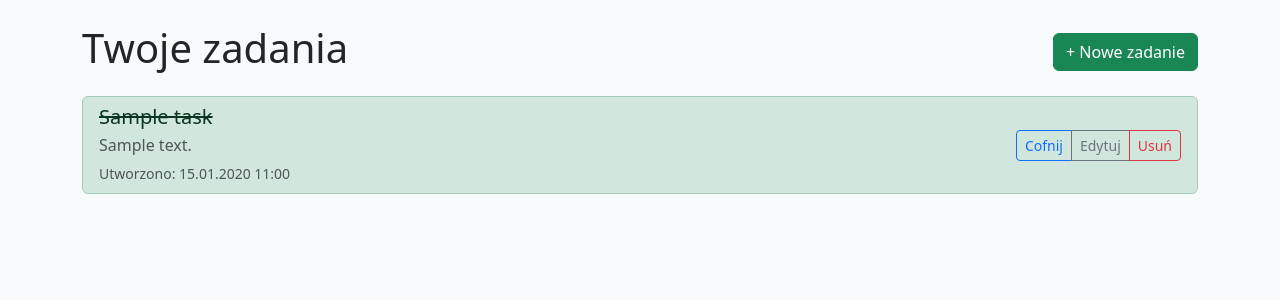
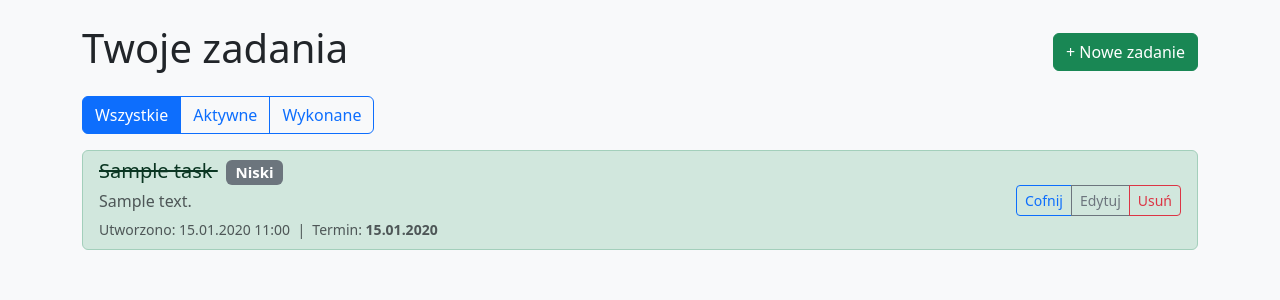
Before and after one commit to G1olog1c/TodoProject, a Django app: page /tasks/ in a window 1280 px wide. Shown: the part 56-356 px from the top of the page. Run offline with Django 5.2, Linux system fonts and the light colour scheme; a user stored in the database is signed in; tables that the repository leaves empty hold one stand-in row (values such as "Sample post").

Commit message:
Add priority, due date and list filter

```diff
--- a/tasks/models.py
+++ b/tasks/models.py
@@ -1,15 +1,28 @@
 from django.conf import settings
 from django.db import models
 from django.urls import reverse
+from django.utils import timezone
 from django.utils.translation import gettext_lazy as _
 
 
 class Task(models.Model):
     """Single to-do item belonging to a user."""
 
+    class Priority(models.TextChoices):
+        LOW = 'L', _('Niski')
+        MEDIUM = 'M', _('Średni')
+        HIGH = 'H', _('Wysoki')
+
     title = models.CharField(_('Tytuł'), max_length=200)
     description = models.TextField(_('Opis'), blank=True)
     is_done = models.BooleanField(_('Wykonane'), default=False)
+    priority = models.CharField(
+        _('Priorytet'),
+        max_length=1,
+        choices=Priority.choices,
+        default=Priority.MEDIUM,
+    )
+    due_date = models.DateField(_('Termin'), null=True, blank=True)
     created_at = models.DateTimeField(_('Utworzono'), auto_now_add=True)
     user = models.ForeignKey(
         settings.AUTH_USER_MODEL,
@@ -28,3 +41,10 @@ class Task(models.Model):
 
     def get_absolute_url(self):
         return reverse('task_list')
+
+    @property
+    def is_overdue(self):
+        """Return True if the task is past its due date and not completed."""
+        if self.due_date and not self.is_done:
+            return self.due_date < timezone.localdate()
+        return False
--- a/tasks/templates/tasks/task_list.html
+++ b/tasks/templates/tasks/task_list.html
@@ -4,6 +4,21 @@
 <div class="d-flex justify-content-between align-items-center mb-3">
     <h1>Twoje zadania</h1>
     <a href="{% url 'task_create' %}" class="btn btn-success">+ Nowe zadanie</a>
+</div>
+
+<div class="btn-group mb-3" role="group">
+    <a href="?filter=all"
+       class="btn btn-outline-primary {% if current_filter == 'all' %}active{% endif %}">
+        Wszystkie
+    </a>
+    <a href="?filter=active"
+       class="btn btn-outline-primary {% if current_filter == 'active' %}active{% endif %}">
+        Aktywne
+    </a>
+    <a href="?filter=done"
+       class="btn btn-outline-primary {% if current_filter == 'done' %}active{% endif %}">
+        Wykonane
+    </a>
 </div>
 
 {% if tasks %}
@@ -14,11 +29,26 @@
                 <div>
                     <h5 class="mb-1 {% if task.is_done %}text-decoration-line-through{% endif %}">
                         {{ task.title }}
+                        {% if task.priority == 'H' %}
+                            <span class="badge bg-danger ms-2">Wysoki</span>
+                        {% elif task.priority == 'M' %}
+                            <span class="badge bg-warning text-dark ms-2">Średni</span>
+                        {% else %}
+                            <span class="badge bg-secondary ms-2">Niski</span>
+                        {% endif %}
+                        {% if task.is_overdue %}
+                            <span class="badge bg-dark ms-1">Przeterminowane</span>
+                        {% endif %}
                     </h5>
                     {% if task.description %}
                         <p class="mb-1 text-muted">{{ task.description }}</p>
                     {% endif %}
-                    <small class="text-muted">Utworzono: {{ task.created_at|date:"d.m.Y H:i" }}</small>
+                    <small class="text-muted">
+                        Utworzono: {{ task.created_at|date:"d.m.Y H:i" }}
+                        {% if task.due_date %}
+                            &nbsp;|&nbsp; Termin: <strong>{{ task.due_date|date:"d.m.Y" }}</strong>
+                        {% endif %}
+                    </small>
                 </div>
                 <div class="btn-group" role="group">
                     <a href="{% url 'task_toggle' task.pk %}" class="btn btn-sm btn-outline-primary">
@@ -31,6 +61,6 @@
         {% endfor %}
     </div>
 {% else %}
-    <div class="alert alert-info">Nie masz jeszcze żadnych zadań. Dodaj pierwsze!</div>
+    <div class="alert alert-info">Brak zadań do wyświetlenia.</div>
 {% endif %}
 {% endblock %}
--- a/tasks/views.py
+++ b/tasks/views.py
@@ -2,6 +2,7 @@ from django.contrib.auth.mixins import LoginRequiredMixin
 from django.shortcuts import get_object_or_404, redirect
 from django.urls import reverse_lazy
 from django.contrib.auth.forms import UserCreationForm
+from django.db.models import Case, IntegerField, Value, When
 from django.views.generic import (
     CreateView,
     DeleteView,
@@ -13,19 +14,41 @@ from .models import Task
 
 
 class TaskListView(LoginRequiredMixin, ListView):
-    """Display tasks belonging to the current user."""
+    """Display tasks belonging to the current user, with optional filter."""
 
     model = Task
     template_name = 'tasks/task_list.html'
     context_object_name = 'tasks'
 
     def get_queryset(self):
-        return Task.objects.filter(user=self.request.user)
+        # Order priorities explicitly: High -> Medium -> Low
+        priority_order = Case(
+            When(priority='H', then=Value(0)),
+            When(priority='M', then=Value(1)),
+            When(priority='L', then=Value(2)),
+            output_field=IntegerField(),
+        )
+        qs = Task.objects.filter(user=self.request.user).annotate(
+            priority_rank=priority_order
+        ).order_by('is_done', 'priority_rank', 'due_date', '-created_at')
+
+        # Filter from query string: ?filter=active or ?filter=done
+        filter_value = self.request.GET.get('filter')
+        if filter_value == 'active':
+            qs = qs.filter(is_done=False)
+        elif filter_value == 'done':
+            qs = qs.filter(is_done=True)
+        return qs
+
+    def get_context_data(self, **kwargs):
+        context = super().get_context_data(**kwargs)
+        context['current_filter'] = self.request.GET.get('filter', 'all')
+        return context
 
 
 class TaskCreateView(LoginRequiredMixin, CreateView):
     model = Task
-    fields = ['title', 'description']
+    fields = ['title', 'description', 'priority', 'due_date']
     template_name = 'tasks/task_form.html'
     success_url = reverse_lazy('task_list')
 
@@ -37,14 +60,12 @@ class TaskCreateView(LoginRequiredMixin, CreateView):
 
 class TaskUpdateView(LoginRequiredMixin, UpdateView):
     model = Task
-    fields = ['title', 'description', 'is_done']
+    fields = ['title', 'description', 'priority', 'due_date', 'is_done']
     template_name = 'tasks/task_form.html'
     success_url = reverse_lazy('task_list')
 
     def get_queryset(self):
-        # Prevent editing other users' tasks
         return Task.objects.filter(user=self.request.user)
-
 
 class TaskDeleteView(LoginRequiredMixin, DeleteView):
     model = Task
```
Also changed, not shown: tasks/templates/tasks/task_form.html (+17 -3 lines), tasks/migrations/0002_task_due_date_task_priority.py (added).
